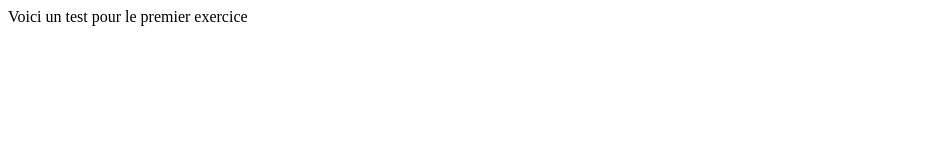
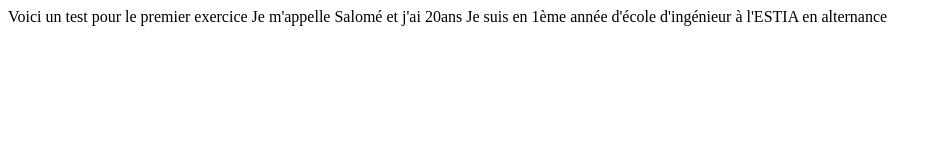
Before and after one commit to salomefye/salomefye.github.io, a plain HTML site: page index.html in a window 1280 px wide. Shown: the whole page, without its empty margins (0-941 px from the left). Drawn offline with Linux system fonts and the light colour scheme.

Commit message:
ajout de la formation

```diff
--- a/index.html
+++ b/index.html
@@ -6,5 +6,7 @@
   </head>
   <body>
     Voici un test pour le premier exercice
+    Je m'appelle Salomé et j'ai 20ans
+    Je suis en 1ème année d'école d'ingénieur  à l'ESTIA en alternance
   </body>
 </html>
```
